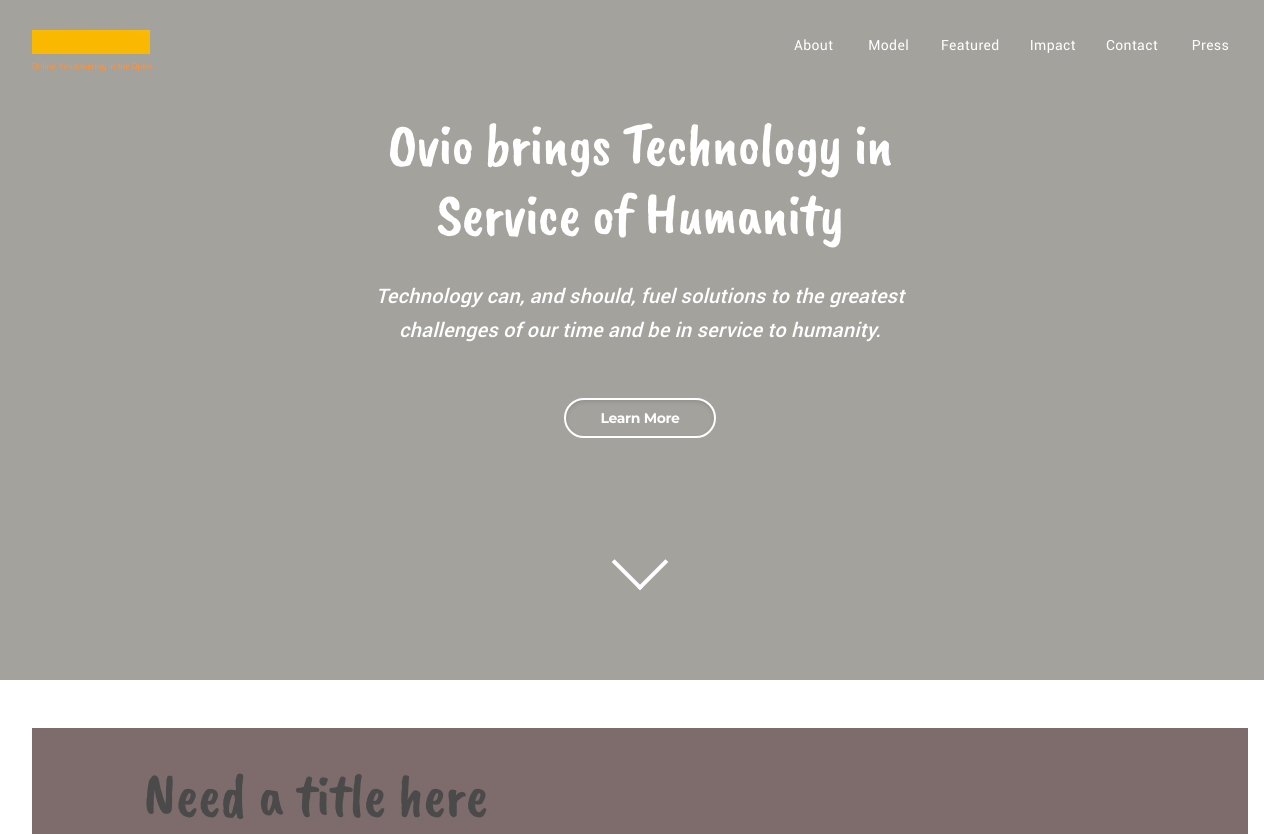
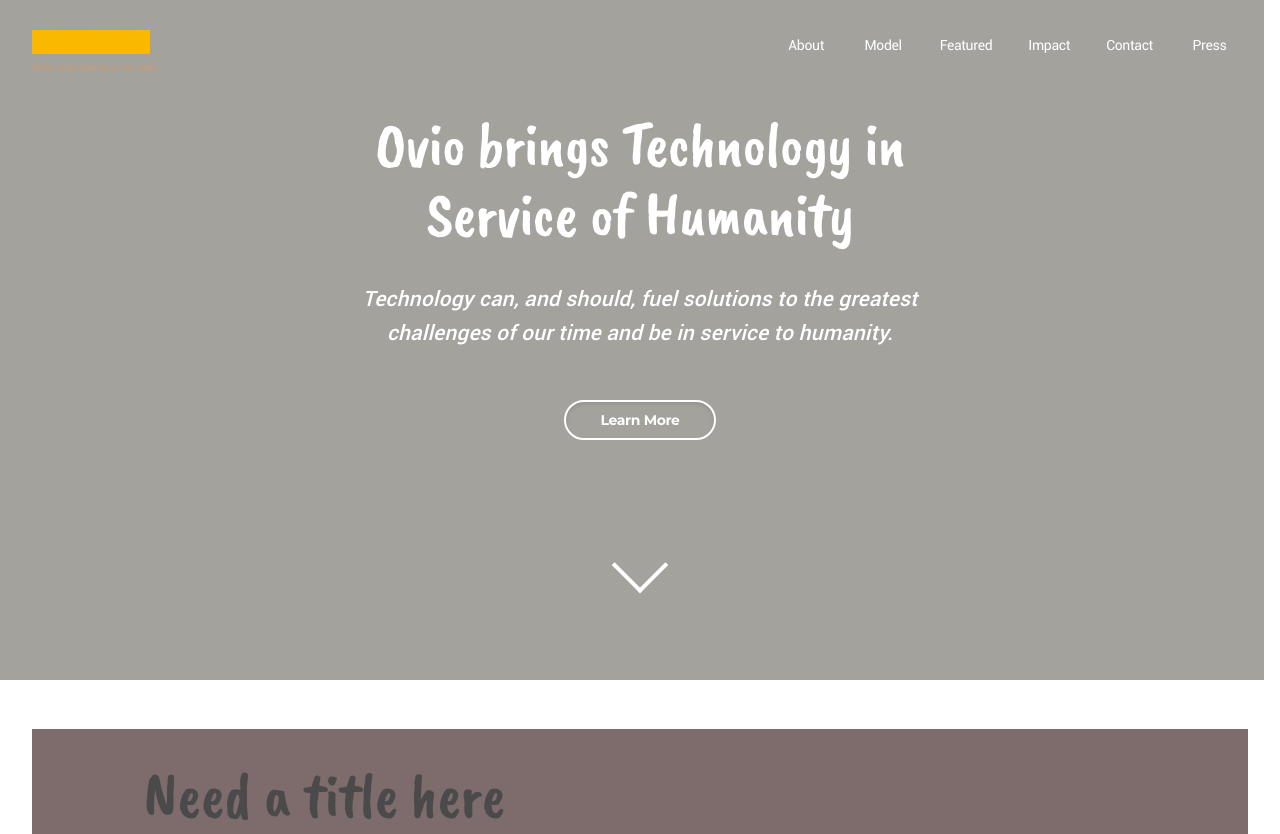
Before and after one commit to oviohub/website, a Gatsby site: page /HomePage in a window 1280 px wide. Shown: the top 834 px of the page. Built offline with nearby package versions, Linux system fonts and the light colour scheme; Gatsby itself is replaced by a stand-in of ours.

Commit message:
Corrections of the last PR

```diff
--- a/src/Routes.js
+++ b/src/Routes.js
@@ -11,18 +11,15 @@
 };
 
 function getPageUrl(routeId) {
-  if (!routes[routeId]) return undefined;
-  return routes[routeId].url;
+  return routes[routeId] && routes[routeId].url;
 }
 
 function getPageSeo(routeId) {
-  if (!routes[routeId]) return undefined;
-  return routes[routeId].seo;
+  return routes[routeId] && routes[routeId].seo;
 }
 
 function getPageTitle(routeId) {
-  if (!routes[routeId]) return undefined;
-  return routes[routeId].seo.title;
+  return routes[routeId] && routes[routeId].seo.title;
 }
 
 module.exports = { routes, getPageUrl, getPageSeo, getPageTitle };
--- a/src/components/Footer.js
+++ b/src/components/Footer.js
@@ -1,15 +1,13 @@
 import React from 'react';
-import { Grid, Typography } from '@material-ui/core';
-import { styled } from '@material-ui/styles';
+import { Grid, Typography, Icon } from '@material-ui/core';
 
 import menuItems from '../services/MenuItems';
 import { getPageUrl } from '../Routes';
-import { spacing, fontSizes } from './styledComponents';
+import { useStylesBase } from './styledComponents';
 import logo from '../assets/logo/logo.orange.png';
 import iconFacebook from '../assets/icons/icon.facebook.jpg';
 import iconLinkedIn from '../assets/icons/icon.linkedIn.jpg';
 import iconTwitter from '../assets/icons/icon.twitter.jpg';
-
 
 const socialMedias = [
   {
@@ -26,56 +24,30 @@
   },
 ];
 
-const Content = styled(Grid)({ flex: '1' });
-
-const SocialMediasContainer = styled(Grid)({});
-
-const Logo = styled('img')({ width: 'fit-content' });
-
-const Icon = styled('img')({ margin: `${spacing(4)} ${spacing(3)} ${spacing(4)} 0px` });
-
-const CopyrightSpan = styled(Typography)({
-  fontFamily: 'Roboto',
-  fontSize: fontSizes.s,
-  lineHeight: '14px',
-  opacity: '0.5',
-});
-
-const MenuPrimaryLink = styled(Typography)({
-  fontFamily: 'Roboto',
-  fontSize: fontSizes.s,
-  fontWeight: 'bold',
-  lineHeight: '16px',
-  margin: `0px ${spacing(8)} ${spacing(4)} 0px`,
-});
-
-const MenuSecondaryLink = styled(MenuPrimaryLink)({
-  opacity: '0.5',
-  lineHeight: '14px',
-  margin: `0px ${spacing(7)} ${spacing(4)} 0px`,
-});
-
-const Footer = () => (
-  <Grid container justify="flex-end">
-    <Content item container direction="column">
-      <Logo src={logo} alt="Ovio" />
-      <SocialMediasContainer>
-        {socialMedias.map(item => <Icon src={item.image.src} alt={item.image.alt} />)}
-      </SocialMediasContainer>
-      <CopyrightSpan color="secondary" component="span">
-        © 2019 Ovio Inc - All Rights Reserved - Theme
-      </CopyrightSpan>
-    </Content>
-    <Content item container>
-      {menuItems.filter(item => item.label !== 'About').map(item => (
-        <div>
-          <MenuPrimaryLink color="secondary">{item.label}</MenuPrimaryLink>
-          <MenuSecondaryLink color="secondary">{item.label}</MenuSecondaryLink>
-          <MenuSecondaryLink color="secondary">{item.label}</MenuSecondaryLink>
-        </div>
-      ))}
-    </Content>
-  </Grid>
-);
+const Footer = () => {
+  const baseClasses = useStylesBase();
+  return (
+    <Grid container justify="flex-end">
+      <Grid item container sm={6} direction="column">
+        <Icon className={baseClasses.muiIconLogo} component="img" src={logo} alt="Ovio" />
+        <Grid>
+          {socialMedias.map(item => (
+            <Icon component="img" key={item.image.alt} src={item.image.src} alt={item.image.alt} />
+          ))}
+        </Grid>
+        <Typography variant="caption">© 2019 Ovio Inc - All Rights Reserved</Typography>
+      </Grid>
+      <Grid item container sm={6}>
+        {menuItems.filter(item => item.label !== 'About').map(item => (
+          <Grid container direction="column" item key={item.label} style={{ width: 'auto' }}>
+            <Typography variant="overline">{item.label}</Typography>
+            <Typography variant="overline" className={baseClasses.muiTypographyOverlineLight}>{item.label}</Typography>
+            <Typography variant="overline" className={baseClasses.muiTypographyOverlineLight}>{item.label}</Typography>
+          </Grid>
+        ))}
+      </Grid>
+    </Grid>
+  );
+};
 
 export default Footer;
--- a/src/components/MenuBar.js
+++ b/src/components/MenuBar.js
@@ -1,59 +1,53 @@
 import React from 'react';
-import { Link as DefaultLink } from 'gatsby';
-import { Grid, Typography } from '@material-ui/core';
-import { styled, makeStyles } from '@material-ui/styles';
+import { Link } from 'gatsby';
+import { Grid, Typography, Button, Icon } from '@material-ui/core';
+import { makeStyles } from '@material-ui/styles';
 
 import menuItems from '../services/MenuItems';
 import logo from '../assets/logo/logo.white.png';
 import { getPageUrl } from '../Routes';
-import { margins, colors, ButtonV2 as Button } from './styledComponents';
-
-const SubGrid = styled(Grid)({
-  flex: '1',
-  zIndex: '2',
-});
-
-const Link = styled(DefaultLink)({
-  color: 'inherit',
-  textDecoration: 'none',
-});
-
-const LogoContainer = styled(Grid)({ width: 'fit-content' });
-
-const Logo = styled('img')({ width: 'fit-content' });
-
-const LogoCaution = styled(Typography)({
-  fontFamily: 'Roboto',
-  fontSize: '8.3px',
-  lineHeight: '10px',
-  textAlign: 'center',
-  marginTop: `${margins.xs}`,
-  color: `${colors.orange}`,
-});
+import { spacing, margins, useStylesBase } from './styledComponents';
 
 const useStyles = makeStyles({
   grid: { marginTop: `${margins.m}` },
+  SubGrid: {
+    zIndex: '2',
+  },
+  link: {
+    color: 'inherit',
+    textDecoration: 'none',
+  },
+  logoCaution: {
+    fontSize: '8.3px',
+    lineHeight: '10px',
+    textAlign: 'center',
+    marginTop: spacing(1),
+    width: 'fit-content',
+  },
 });
 
 const MenuBar = () => {
+  const baseClasses = useStylesBase();
   const classes = useStyles();
   return (
     <Grid container className={classes.grid}>
-      <SubGrid item>
-        <Link to={getPageUrl('HomePage')}>
-          <LogoContainer container direction="column">
-            <Logo src={logo} alt="Ovio" />
-            <LogoCaution>Online Volunteering in the Open</LogoCaution>
-          </LogoContainer>
+      <Grid className={classes.SubGrid} item xs={6}>
+        <Link className={classes.link} to={getPageUrl('HomePage')}>
+          <Grid container direction="column" justify="flex-start">
+            <Icon component="img" className={baseClasses.muiIconLogo} src={logo} alt="Ovio" />
+            <Typography className={classes.logoCaution} variant="caption" color="textSecondary">
+              Online Volunteering in the Open
+            </Typography>
+          </Grid>
         </Link>
-      </SubGrid>
-      <SubGrid container item justify="flex-end">
+      </Grid>
+      <Grid className={classes.SubGrid} container item justify="flex-end" xs={6}>
         {menuItems.map(item => (
-          <Link key={item.label} to={item.link}>
-            <Button>{item.label}</Button>
+          <Link className={classes.link} key={item.label} to={item.link}>
+            <Button className={baseClasses.muiButtonAppBarVersion}>{item.label}</Button>
           </Link>
         ))}
-      </SubGrid>
+      </Grid>
     </Grid>
   );
 };
--- a/src/components/home/GetInvolved.js
+++ b/src/components/home/GetInvolved.js
@@ -1,8 +1,8 @@
 import React from 'react';
-import { Grid, Typography } from '@material-ui/core';
-import { styled } from '@material-ui/styles';
+import { Grid, Typography, Button } from '@material-ui/core';
+import { makeStyles } from '@material-ui/styles';
 
-import { spacing, Title2, Button } from '../styledComponents';
+import { spacing, useStylesBase } from '../styledComponents';
 import cardImage1 from '../../assets/homePage/CardImage_Volunteers.jpg';
 import cardImage2 from '../../assets/homePage/CardImage_SocialImpact.jpg';
 import cardImage3 from '../../assets/homePage/CardImage_Companies.jpg';
@@ -27,13 +27,8 @@
   },
 ];
 
-const Container = styled(Grid)({ marginTop: spacing(6) });
-
-const Content = styled(Grid)({ marginLeft: spacing(10) });
-
-const CardsContainer = styled(Grid)({});
-
-const CardContainer = styled(Grid)({
+const useStyles = makeStyles({
+  cardContainer: {
     height: '520px',
     width: '330px',
     padding: spacing(3),
@@ -41,52 +36,42 @@
       border: '1px solid #DCDCDC',
       boxShadow: '0 30px 60px 0 rgba(0,0,0,0.05)',
     },
+  },
+  image: { marginTop: spacing(2) },
+  cardParagraph: {
+    marginBottom: spacing(2),
+    minHeight: '130px',
+  },
+  buttonContainer: {
+    position: 'relative',
+    bottom: '-4px',
+  },
 });
 
-const Img = styled('img')({ marginTop: spacing(2) });
-
-const CardTitle = styled(Typography)({
-  fontFamily: 'Montserrat',
-  fontSize: '18px',
-  fontWeight: 'bold',
-  lineHeight: '22px',
-  margin: `${spacing(4)} 0px ${spacing(2)}`,
-});
-
-const CardParagraph = styled(Typography)({
-  fontFamily: 'Montserrat',
-  fontSize: '16px',
-  lineHeight: '26px',
-  marginBottom: spacing(2),
-  minHeight: '130px',
-});
-
-const ButtonContainer = styled(Grid)({
-  position: 'relative',
-  bottom: '-4px',
-});
-
-const renderCard = card => (
-  <CardContainer item key={card.title}>
-    <Img src={card.image.src} alt={card.image.alt} />
-    <CardTitle color="secondary">{card.title}</CardTitle>
-    <CardParagraph color="secondary">{card.paragraph}</CardParagraph>
-    <ButtonContainer><Button>Learn More</Button></ButtonContainer>
-  </CardContainer>
-);
-
-const GetInvolved = () => (
-  <Container container>
-    <Content>
-      <Title2>
+const GetInvolved = () => {
+  const baseClasses = useStylesBase();
+  const classes = useStyles();
+  return (
+    <Grid className={baseClasses.muiGridBlockContainer} container>
+      <Grid className={baseClasses.muiGridContent}>
+        <Typography variant="h2">
           Interested in Collaborating?
           <br />
           Get Involved!
-      </Title2>
-      <CardsContainer container>{cards.map(card => renderCard(card))}</CardsContainer>
-
-    </Content>
-  </Container>
+        </Typography>
+        <Grid container>
+          {cards.map(card => (
+            <Grid className={classes.cardContainer} item key={card.title}>
+              <img className={classes.image} src={card.image.src} alt={card.image.alt} />
+              <Typography variant="h4">{card.title}</Typography>
+              <Typography className={classes.cardParagraph} variant="body1">{card.paragraph}</Typography>
+              <Grid className={classes.buttonContainer}><Button>Learn More</Button></Grid>
+            </Grid>
+          ))}
+        </Grid>
+      </Grid>
+    </Grid>
   );
+};
 
 export default GetInvolved;
--- a/src/components/home/Header.js
+++ /dev/null
@@ -1,57 +0,0 @@
-import React from 'react';
-import { Grid } from '@material-ui/core';
-import { styled } from '@material-ui/styles';
-
-import { menuHeightOffset, Title1, SubTitle1, Button, Arrow } from '../styledComponents';
-import headerImage from '../../assets/homePage/headerImage.jpg';
-
-const HeaderContainer = styled(Grid)({
-  height: `${680 - menuHeightOffset}px`,
-});
-
-const ImageContainer = styled('div')({
-  position: 'absolute',
-  width: 'calc(100vw - 16px)',
-  left: '0px',
-  top: '0px',
-  zIndex: '-1',
-});
-
-const Content = styled(Grid)({
-  width: '50%',
-});
-
-const ButtonContainer = styled(Grid)({
-  margin: '51px 0px 104px',
-});
-
-
-const ArrowContainer = styled(Grid)({
-  cursor: 'pointer',
-  marginBottom: '91px',
-});
-
-const HeaderImage = styled('img')({
-  width: '100%',
-  height: '680px',
-});
-
-const Header = () => (
-  <HeaderContainer container justify="center">
-    <ImageContainer>
-      <HeaderImage src={headerImage} alt="Ovio" />
-    </ImageContainer>
-    <Content container justify="center" direction="column" alignItems="center">
-      <Title1>Ovio brings Technology in Service of Humanity</Title1>
-      <SubTitle1>
-        Technology can, and should, fuel solutions to the greatest challenges of our time and be in service to humanity.
-      </SubTitle1>
-      <ButtonContainer item>
-        <Button transparent="true">Learn More</Button>
-      </ButtonContainer>
-      <ArrowContainer><Arrow /></ArrowContainer>
-    </Content>
-  </HeaderContainer>
-);
-
-export default Header;
--- /dev/null
+++ b/src/components/home/Hero.js
@@ -0,0 +1,57 @@
+import React from 'react';
+import { Grid, Typography, Button } from '@material-ui/core';
+import { makeStyles } from '@material-ui/styles';
+
+import { menuHeightOffset, useStylesBase } from '../styledComponents';
+import headerImage from '../../assets/homePage/headerImage.jpg';
+import ScrollArrow from '../ui-library/ScrollArrow';
+
+const imageHeight = 680; // 680px ==  height of the header image in the design
+const useStyles = makeStyles({
+  mainContainer: { height: `${imageHeight - menuHeightOffset}px` },
+  imageContainer: {
+    position: 'absolute',
+    width: 'calc(100vw - 16px)', // 16px == <body> element padding
+    left: '0px',
+    top: '0px',
+    zIndex: '-1',
+  },
+  buttonContainer: { margin: '50px 0px 105px' },
+  arrowContainer: {
+    cursor: 'pointer',
+    marginBottom: '90px',
+  },
+  image: {
+    width: '100%',
+    height: `${imageHeight}px`,
+  },
+});
+
+const Hero = () => {
+  const baseClasses = useStylesBase();
+  const classes = useStyles();
+  const scrollRef = React.createRef();
+  return (
+    <React.Fragment>
+      <Grid className={classes.mainContainer} container justify="center">
+        <Grid className={classes.imageContainer}>
+          <img className={classes.image} src={headerImage} alt="Ovio" />
+        </Grid>
+        <Grid container item justify="center" direction="column" alignItems="center" xs={6}>
+          <Typography variant="h1">Ovio brings Technology in Service of Humanity</Typography>
+          <Typography variant="subtitle1">
+            Technology can, and should, fuel solutions to the greatest
+            challenges of our time and be in service to humanity.
+          </Typography>
+          <Grid className={classes.buttonContainer} item>
+            <Button className={baseClasses.muiButtonTransparent}>Learn More</Button>
+          </Grid>
+          <ScrollArrow scrollRef={scrollRef} />
+        </Grid>
+      </Grid>
+      <div ref={scrollRef} />
+    </React.Fragment>
+  );
+};
+
+export default Hero;
--- a/src/components/home/MapSection.js
+++ b/src/components/home/MapSection.js
@@ -1,26 +1,27 @@
 import React from 'react';
-import { Grid } from '@material-ui/core';
-import { styled } from '@material-ui/styles';
+import { Grid, Typography } from '@material-ui/core';
+import { makeStyles } from '@material-ui/styles';
 
-import { Title2, spacing } from '../styledComponents';
+import { useStylesBase } from '../styledComponents';
 import map from '../../assets/homePage/map.jpg';
 
-const Container = styled(Grid)({
-  marginTop: spacing(6),
-  height: '679px',
-  backgroundImage: `url(${map})`,
+const useStyles = makeStyles({
+  mainContainer: {
+    height: '680px',
+    backgroundImage: `url(${map})`,
+  },
 });
 
-const Content = styled(Grid)({
-  marginLeft: spacing(10),
-});
-
-const MapSection = () => (
-  <Container container>
-    <Content>
-      <Title2>Need a title here</Title2>
-    </Content>
-  </Container>
-);
+const MapSection = () => {
+  const baseClasses = useStylesBase();
+  const classes = useStyles();
+  return (
+    <Grid className={`${baseClasses.muiGridBlockContainer} ${classes.mainContainer}`} container>
+      <Grid className={baseClasses.muiGridContent}>
+        <Typography variant="h2" color="secondary">Need a title here</Typography>
+      </Grid>
+    </Grid>
+  );
+};
 
 export default MapSection;
--- a/src/components/layouts/Layout.js
+++ b/src/components/layouts/Layout.js
@@ -1,29 +1,19 @@
 import React from 'react';
 import PropTypes from 'prop-types';
-import { styled, ThemeProvider } from '@material-ui/styles';
-import { Container, createMuiTheme } from '@material-ui/core';
+import { ThemeProvider } from '@material-ui/styles';
+import { Container } from '@material-ui/core';
 
 import { getPageTitle } from '../../Routes';
 import './layout.css';
 import SEO from '../Seo';
-import { colors } from '../styledComponents';
-
-const theme = createMuiTheme({
-  palette: {
-    primary: { main: `${colors.white}` },
-    secondary: { main: `${colors.darkGray}` },
-  },
-});
-
-const MainContainer = styled(Container)({
-});
+import { defaultTheme } from '../styledComponents';
 
 const Layout = ({ routeSlug, children }) => (
-  <ThemeProvider theme={theme}>
-    <MainContainer>
+  <ThemeProvider theme={defaultTheme}>
+    <Container>
       <SEO title={getPageTitle(routeSlug)} />
       <main>{children}</main>
-    </MainContainer>
+    </Container>
   </ThemeProvider>
 );
 
--- a/src/components/styledComponents.js
+++ b/src/components/styledComponents.js
@@ -1,15 +1,17 @@
-import { createMuiTheme, Button as MuiButton, Typography } from '@material-ui/core';
-import styled from 'styled-components';
-import { styled as muiStyled } from '@material-ui/styles';
+import { createMuiTheme } from '@material-ui/core';
+import { styled, makeStyles } from '@material-ui/styles';
 
 export const contentWidth = 1280;
 export const contentWidthPixels = `${contentWidth}px`;
 export const mobileThreshold = 800;
 export const mobileThresholdPixels = `${mobileThreshold}px`;
 export const menuHeightOffset = 71; // 30 + 41 --- 30 for marginTop + 41 menuBar height
-export const theme = createMuiTheme();
 
-export const spacing = factor => `${theme.spacing(factor)}px`;
+export const colors = {
+  white: '#FFFFFF',
+  orange: '#FF9339',
+  darkGray: '#4A4A4A',
+};
 
 export const margins = {
   xs: '7px',
@@ -23,50 +25,84 @@
   xl: '60px',
 };
 
-export const colors = {
-  white: '#FFFFFF',
-  orange: '#FF9339',
-  darkGray: '#4A4A4A',
-};
+export const spacing = factor => `${createMuiTheme().spacing(factor)}px`;
+export const fontSizing = factor => `${factor * 7}px`; // 7px for the smaller font-size in the website
 
-// Typography
-export const Title1 = styled(Typography).attrs({ variant: 'h1', color: 'primary' })`
-  &&& {
-    font-family: Caveat Brush !important;
-    font-size: ${fontSizes.xl};
-    line-height: 70px;
-    text-align: center;
-    margin: ${margins.m};
-  }
-`;
-
-export const SubTitle1 = styled(Typography).attrs({ variant: 'subtitle1', color: 'primary' })`
-  &&& {
-    font-family: Roboto;
-    font-size: ${fontSizes.m};
-    font-style: italic;
-    font-weight: 500;
-    line-height: 34px;
-    text-align: center;
-  }
-`;
-
-export const Title2 = styled(Typography).attrs({ variant: 'h2', color: 'secondary' })`
-  &&& {
-    font-family: Caveat Brush !important;
-    font-size: ${fontSizes.xl};
-    line-height: 70px;
-    margin: ${spacing(4)};
-  }
-`;
-
-
-// Inputs
-export const Button = muiStyled(MuiButton)(props => ({
-  color: `${colors.white}`,
-  backgroundColor: props.transparent ? 'transparent' : `${colors.orange}`,
+export const defaultTheme = createMuiTheme({
+  palette: {
+    primary: { main: `${colors.white}` },
+    secondary: { main: `${colors.darkGray}` },
+    error: { main: `${colors.orange}` },
+    text: {
+      primary: colors.orange,
+      secondary: colors.orange,
+    },
+  },
+  overrides: {
+    MuiTypography: {
+      root: {
+        fontFamily: 'Roboto',
+      },
+      h1: {
+        color: colors.white,
+        fontFamily: 'Caveat Brush',
+        fontSize: fontSizing(9),
+        lineHeight: '70px',
+        textAlign: 'center',
+        margin: spacing(4),
+      },
+      subtitle1: {
+        color: colors.white,
+        fontSize: fontSizing(3),
+        fontStyle: 'italic',
+        fontWeight: '500',
+        lineHeight: '34px',
+        textAlign: 'center',
+      },
+      h2: {
+        color: colors.darkGray,
+        fontFamily: 'Caveat Brush',
+        fontSize: fontSizing(9),
+        lineHeight: '70px',
+        margin: spacing(4),
+      },
+      h4: {
+        color: colors.darkGray,
         fontFamily: 'Montserrat',
-  fontSize: `${colors.white}`,
+        fontSize: fontSizing(2.6), // to be close to 18px
+        fontWeight: 'bold',
+        lineHeight: '22px',
+        margin: `${spacing(4)} 0px ${spacing(2)}`,
+      },
+      body1: {
+        color: colors.darkGray,
+        fontFamily: 'Montserrat',
+        fontSize: fontSizing(2.3), // to be close to 16px
+        lineHeight: '26px',
+      },
+      caption: {
+        color: colors.darkGray,
+        fontFamily: 'Roboto',
+        fontSize: fontSizing(2),
+        lineHeight: '14px',
+        opacity: '0.5',
+      },
+      overline: {
+        color: colors.darkGray,
+        fontFamily: 'Roboto',
+        fontSize: fontSizing(2),
+        fontWeight: 'bold',
+        lineHeight: '16px',
+        margin: `0px ${spacing(8)} ${spacing(4)} 0px`,
+        textTransform: 'none',
+      },
+    },
+    MuiButton: {
+      root: {
+        color: colors.white,
+        backgroundColor: colors.orange,
+        fontFamily: 'Montserrat',
+        fontSize: fontSizing(2),
         fontWeight: '600',
         letterSpacing: '-0.34px',
         lineHeight: '18px',
@@ -74,34 +110,67 @@
         minWidth: '152px',
         textAlign: 'center',
         textTransform: 'none',
-  border: `2px solid ${props.transparent ? colors.white : colors.orange}`,
+        border: `2px solid ${colors.orange}`,
         borderRadius: '20px',
         boxShadow: 'inset 0 2px 4px 0 rgba(0,0,0,0.1)',
         '&:hover': {
-    backgroundColor: `${colors.orange}`,
+          backgroundColor: `${colors.orange}f0`,
         },
-}));
+      },
+    },
+    MuiIcon: {
+      root: {
+        margin: `${spacing(4)} ${spacing(3)} ${spacing(4)} 0px`,
+      },
+    },
+  },
+});
 
-export const ButtonV2 = muiStyled(MuiButton)({
-  color: `${colors.white}`,
+export const useStylesBase = makeStyles({
+  muiButtonTransparent: {
+    backgroundColor: 'transparent',
+    border: `2px solid ${colors.white}`,
+    '&:hover': {
+      backgroundColor: `${colors.orange}f0`,
+    },
+  },
+  muiButtonAppBarVersion: {
     backgroundColor: 'transparent',
     fontFamily: 'Roboto',
-  fontSize: `${fontSizes.s}`,
     fontWeight: 'normal',
     lineHeight: '16px',
     textTransform: 'none',
     height: '30px',
+    border: '2px solid transparent',
     borderRadius: '7px',
+    boxShadow: 'none',
     minWidth: '61px',
-  padding: '0px 8px',
-  margin: `0px ${margins.xs}`,
+    padding: `0px ${spacing(1)}`,
+    margin: `0px ${spacing(1)}`,
     '&:hover': {
+      borderColor: colors.orange,
       backgroundColor: `${colors.orange}`,
+    },
+  },
+  muiGridBlockContainer: {
+    marginTop: spacing(6),
+  },
+  muiGridContent: {
+    marginLeft: spacing(10),
+  },
+  muiIconLogo: {
+    width: 'fit-content',
+    margin: '0px',
+  },
+  muiTypographyOverlineLight: {
+    opacity: '0.5',
+    lineHeight: '14px',
+    margin: `0px ${spacing(7)} ${spacing(4)} 0px`,
   },
 });
 
 // Shapes
-export const Arrow = muiStyled('div')({
+export const Arrow = styled('div')({
   boxSizing: 'border-box',
   height: '40px',
   width: '40px',
@@ -110,7 +179,7 @@
   transform: 'rotate(315deg)',
 });
 
-export const ThickLine = muiStyled('div')(props => ({
+export const ThickLine = styled('div')(props => ({
   width: props.width || '100%',
   height: props.height || spacing(1.5),
   backgroundColor: colors.orange,
--- /dev/null
+++ b/src/components/ui-library/LineSeparator.js
@@ -0,0 +1,23 @@
+import React from 'react';
+import { Grid } from '@material-ui/core';
+import { makeStyles } from '@material-ui/styles';
+import { ThickLine, spacing } from '../styledComponents';
+
+const useStyles = makeStyles({
+  container: { margin: `${spacing(12)} 0px` },
+  lineContainer: {
+    position: 'absolute',
+    right: '0px',
+  },
+});
+
+const LineSeparator = () => {
+  const classes = useStyles();
+  return (
+    <Grid container justify="flex-end" className={classes.container}>
+      <Grid className={classes.lineContainer}><ThickLine width="250px" /></Grid>
+    </Grid>
+  );
+};
+
+export default LineSeparator;
--- /dev/null
+++ b/src/components/ui-library/ScrollArrow.js
@@ -0,0 +1,33 @@
+import React from 'react';
+import PropTypes from 'prop-types';
+import { Grid } from '@material-ui/core';
+import { makeStyles } from '@material-ui/styles';
+import { Arrow } from '../styledComponents';
+
+const scrollToRef = ref => window.scrollTo({ top: ref.current.offsetTop, behavior: 'smooth' });
+
+const useStyles = makeStyles({
+  arrowContainer: props => ({
+    cursor: 'pointer',
+    margin: props.margin,
+    scrollBehavior: 'smooth',
+  }),
+});
+
+const ScrollArrow = ({ scrollRef, margin }) => (
+  <Grid className={useStyles({ margin }).arrowContainer} onClick={() => scrollToRef(scrollRef)}>
+    <Arrow />
+  </Grid>
+);
+
+ScrollArrow.propTypes = {
+  scrollRef: PropTypes.shape({}),
+  margin: PropTypes.string,
+};
+
+ScrollArrow.defaultProps = {
+  scrollRef: null,
+  margin: '0px 0px 90px',
+};
+
+export default ScrollArrow;
--- a/src/pages/HomePage.js
+++ b/src/pages/HomePage.js
@@ -2,16 +2,16 @@
 
 import Layout from '../components/layouts/Layout';
 import MenuBar from '../components/MenuBar';
-import Header from '../components/home/Header';
+import Hero from '../components/home/Hero';
 import MapSection from '../components/home/MapSection';
 import GetInvolved from '../components/home/GetInvolved';
-import LineSeparator from '../components/home/LineSeparator';
+import LineSeparator from '../components/ui-library/LineSeparator';
 import Footer from '../components/Footer';
 
 const IndexPage = () => (
   <Layout routeSlug="HomePage">
     <MenuBar />
-    <Header />
+    <Hero />
     <MapSection />
     <GetInvolved />
     <LineSeparator />
```
Also changed, not shown: src/components/home/LineSeparator.js (deleted, +0 -20 lines). Lines whose indentation alone changed are shown as unchanged.
